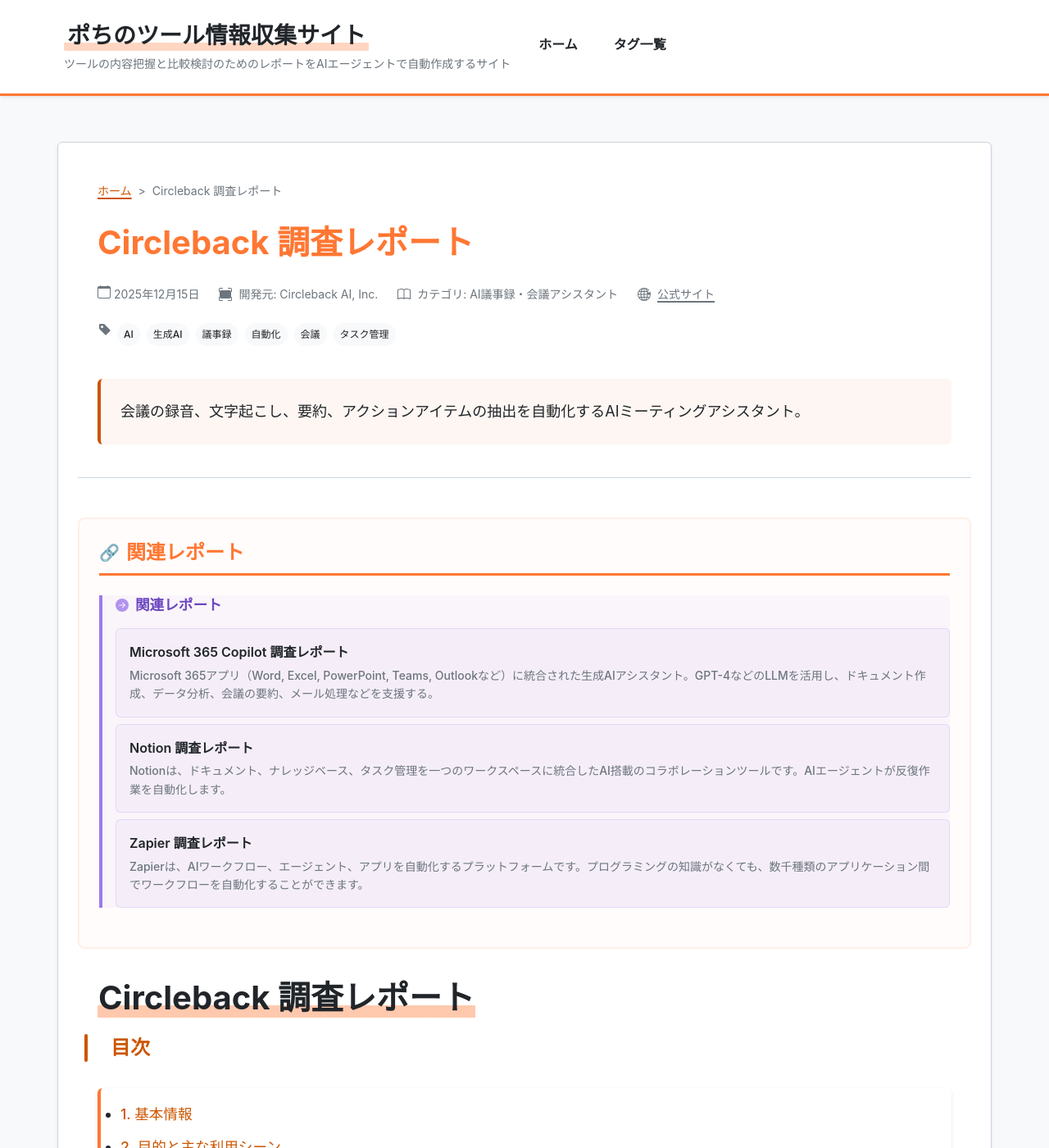
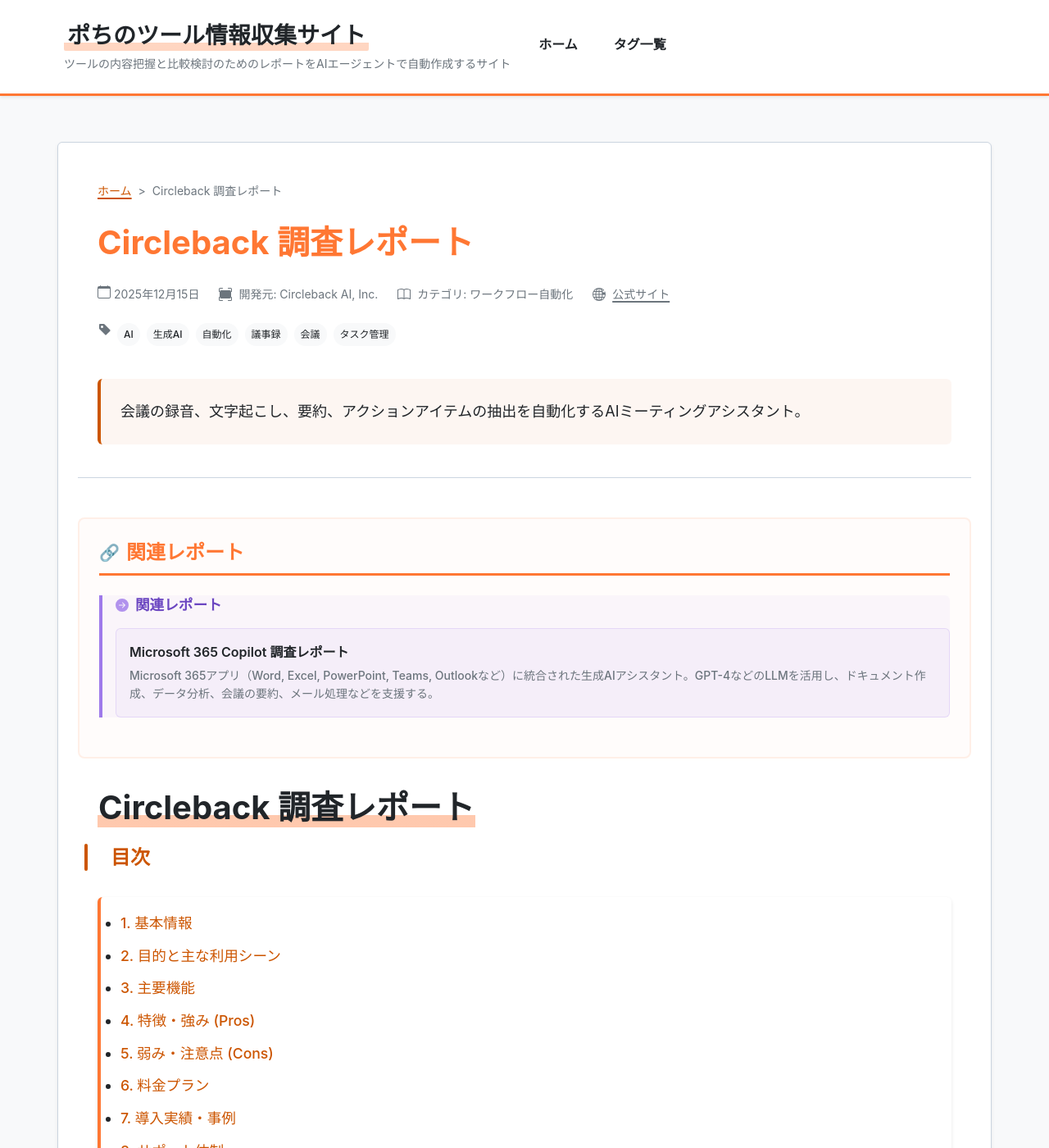
Before and after one commit to aegisfleet/tool-survey-report, a Jekyll site: the page built from _reports/circleback.md, in a window 1280 px wide and 1400 px high. Shown: the whole window at 82% size. Built offline with Jekyll 4.4.1, drawn with Linux system fonts in a browser that asks for light colours.

Commit message:
feat: _reports/circleback.md のメタデータを整理 (#251)
_reports/circleback.md のカテゴリ、タグ、関連レポートを task-organizing-category-tags.md の標準語彙に従って更新しました。

- category を "AI議事録・会議アシスタント" から "ワークフロー自動化" に変更
- tags を標準化された順序に整理
- related_tools を直接の競合製品に絞り込み、関連レポートとの双方向の整合性を確保

Co-authored-by: google-labs-jules[bot] <161369871+google-labs-jules[bot]@users.noreply.github.com>

```diff
--- a/_reports/circleback.md
+++ b/_reports/circleback.md
@@ -1,7 +1,7 @@
 ---
 title: "Circleback 調査レポート"
 tool_name: "Circleback"
-category: "AI議事録・会議アシスタント"
+category: "ワークフロー自動化"
 developer: "Circleback AI, Inc."
 official_site: "https://circleback.ai/"
 date: "2025-12-15"
@@ -9,16 +9,14 @@ last_updated: "2025-12-15"
 tags:
   - "AI"
   - "生成AI"
+  - "自動化"
   - "議事録"
-  - "自動化"
   - "会議"
   - "タスク管理"
 description: "会議の録音、文字起こし、要約、アクションアイテムの抽出を自動化するAIミーティングアシスタント。"
 relationships:
   related_tools:
     - "Microsoft 365 Copilot"
-    - "Notion"
-    - "Zapier"
 ---
 
 # **Circleback 調査レポート**
```
Also changed, not shown: _reports/microsoft-365-copilot.md (+1 -0 lines).
